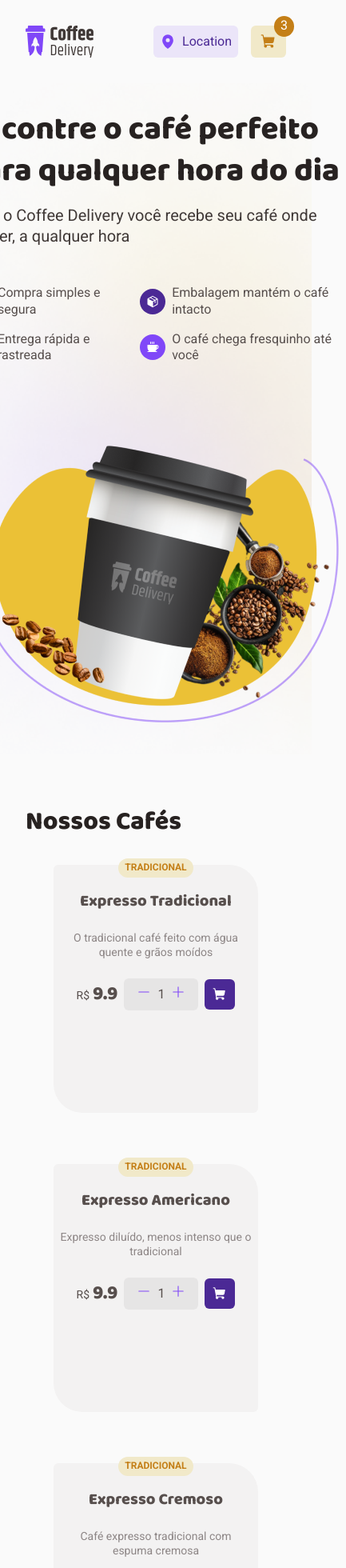
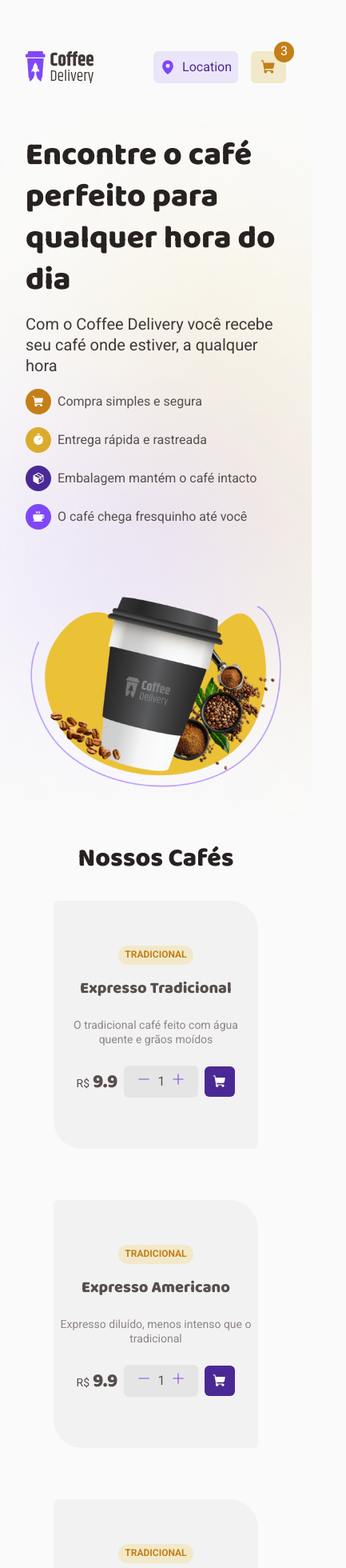
Before and after one commit to bruflor/ignite-challenge02-Coffe-Delivery, a React (Vite) app: page / in a window 390 px wide. Shown: the top 1960 px of the page at 80% size, 433 px wide, since content can reach past the window. Built offline with nearby package versions, Linux system fonts and the light colour scheme.

Commit message:
responsive layout

```diff
--- a/src/App.styles.ts
+++ b/src/App.styles.ts
@@ -7,11 +7,8 @@ export const Banner = styled.div`
   width: 100%;
   background-image: url(${bgBanner});
   background-size: contain;
-  /* background-repeat: no-repeat; */
-  /* background-attachment: fixed; */
 
   display: grid;
-  /* grid-template-columns: auto 1fr; */
   grid-template-columns: 540px auto;
   gap: 4rem;
   justify-content: center;
@@ -27,9 +24,14 @@ export const Banner = styled.div`
 
     background-size: cover;
     grid-template-columns: 1fr;
-    overflow-wrap: break-word;
     h1 {
       font-size: 2.5rem;
+    }
+    img {
+      width: 100%;
+    }
+    div {
+      display: block;
     }
   }
 `;
@@ -74,7 +76,7 @@ export const BannerItems = styled.div`
 export const CoffeMenu = styled.div`
   max-width: 68rem;
   margin: 2rem auto;
-  padding: 2rem;
+  margin-bottom: 4rem;
 
   /* background: red; */
   > div {
@@ -82,7 +84,14 @@ export const CoffeMenu = styled.div`
     margin-top: 2rem;
     gap: 4rem 1rem;
     display: flex;
-    justify-content: center;
     flex-wrap: wrap;
   }
+  @media (max-width: 768px) {
+    h2 {
+      text-align: center;
+    }
+    div {
+      justify-content: center;
+    }
+  }
 `;
--- a/src/components/Header/style.ts
+++ b/src/components/Header/style.ts
@@ -1,16 +1,20 @@
 import styled from "styled-components";
 
 export const NavBar = styled.nav`
+  padding: 2rem 0;
   display: flex;
   max-width: 68rem;
   justify-content: space-between;
-  padding: 2rem;
   margin: 0 auto;
   div {
     display: flex;
     gap: 1rem;
   }
   img {
+  }
+  @media (max-width: 768px) {
+    padding: 2rem;
+    margin-top: 2rem;
   }
 `;
 
```
